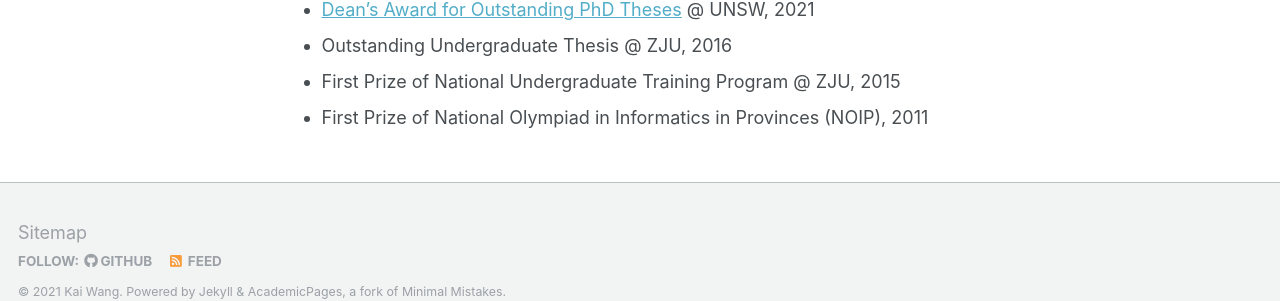
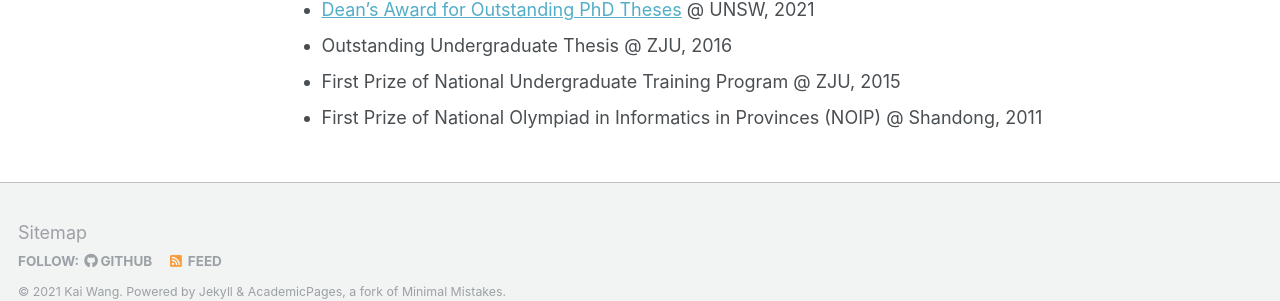
Before and after one commit to cs-kaiwang/cs-kaiwang.github.io, a Jekyll site: the page built from _pages/about.md, in a window 1280 px wide and 900 px high, scrolled down 2912 px. Shown: the part 562-863 px from the top of the window. Built offline with Jekyll 4.4.1, drawn with Linux system fonts in a browser that asks for light colours.

Commit message:
Update about.md

```diff
--- a/_pages/about.md
+++ b/_pages/about.md
@@ -79,4 +79,4 @@ Selected Awards
 - [Dean’s Award for Outstanding PhD Theses](https://www.inside.unsw.edu.au/campus-life/forty-eight-unsw-phd-graduates-have-been-awarded-the-deans-award-outstanding-phd-theses) @ UNSW, 2021
 - Outstanding Undergraduate Thesis @ ZJU, 2016
 - First Prize of National Undergraduate Training Program @ ZJU, 2015
-- First Prize of National Olympiad in Informatics in Provinces (NOIP), 2011
+- First Prize of National Olympiad in Informatics in Provinces (NOIP) @ Shandong, 2011
```
